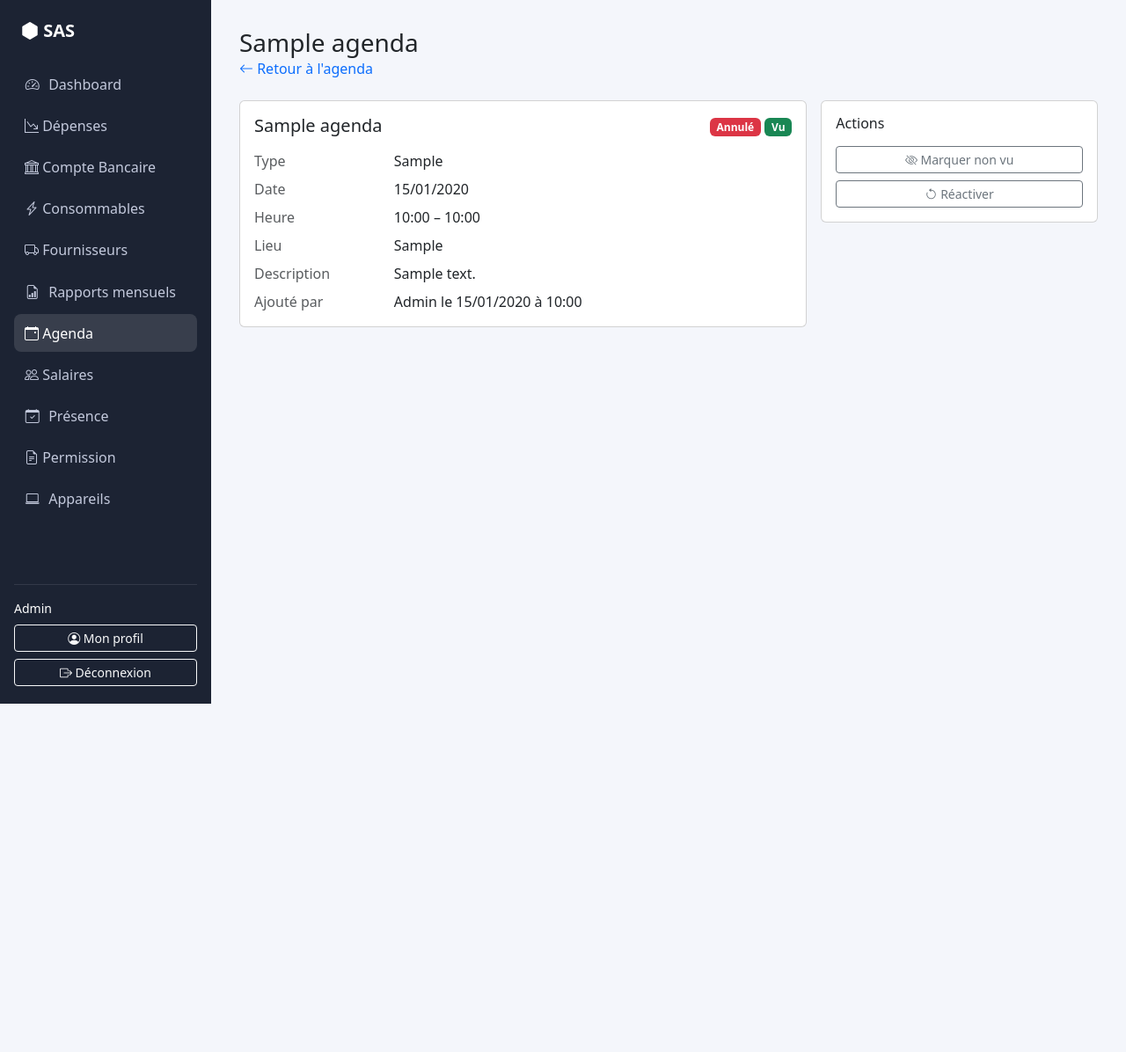
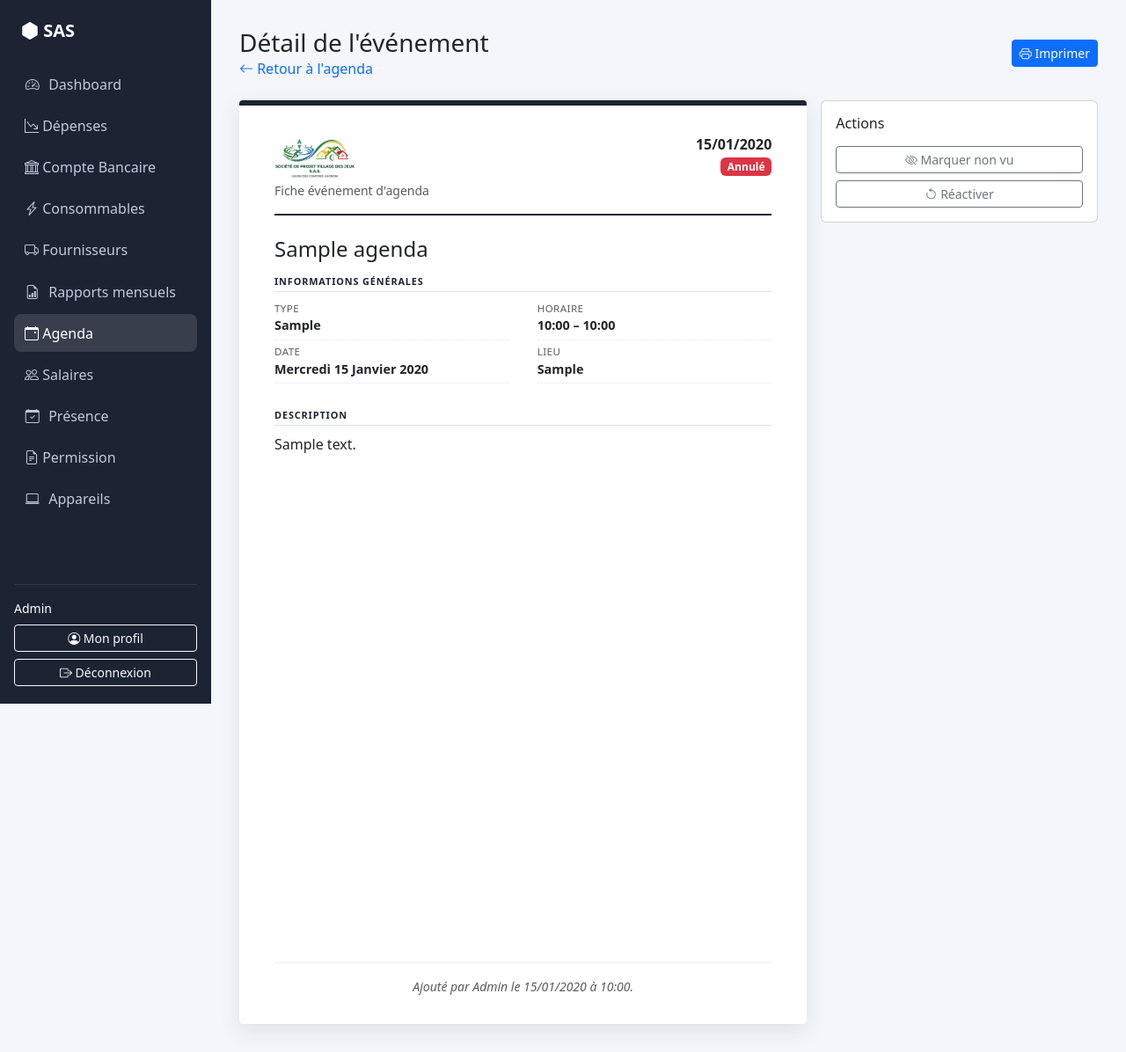
Before and after one commit to smartdev-km/sas, a Flask app: page /agenda/1 in a window 1280 px wide. Shown: the whole page at 88% size. Before the commit the page ends 800 px from the top, so only its background shows below. Run offline with Flask 3, Linux system fonts and the light colour scheme; a user stored in the database is signed in; data comes from the database, SQL or seed files in the repository; tables that the repository leaves empty hold one stand-in row (values such as "Sample post").

Commit message:
Make Description more detailed and give the admin detail page a professional look
- Description textarea grows to 5 rows with a fuller placeholder
  (ordre du jour, documents à préparer, décisions à prendre).
- Rebuilt agenda/detail.html as a letterhead-style document (reusing
  the payslip card styling): logo header, status badge, structured
  Informations générales / Description sections, "Ajouté par" footer,
  and a print button/footer — matching the other printed documents in
  the app instead of the plain dl list it had before.

```diff
--- a/app/agenda.py
+++ b/app/agenda.py
@@ -10,6 +10,12 @@ from app.decorators import role_required, admin_required
 from app.constants import MOIS_FR, TYPES_EVENEMENT
 
 agenda_bp = Blueprint("agenda", __name__, url_prefix="/agenda")
+
+JOURS_SEMAINE = ["Lundi", "Mardi", "Mercredi", "Jeudi", "Vendredi", "Samedi", "Dimanche"]
+
+
+def _date_label(date_valeur):
+    return f"{JOURS_SEMAINE[date_valeur.weekday()]} {date_valeur.day} {MOIS_FR[date_valeur.month - 1]} {date_valeur.year}"
 
 
 def _parse_date(value):
@@ -63,7 +69,10 @@ def liste():
 @role_required("agenda")
 def detail(evenement_id):
     evenement = db.get_or_404(EvenementAgenda, evenement_id)
-    return render_template("agenda/detail.html", evenement=evenement, types_evenement=TYPES_EVENEMENT)
+    return render_template(
+        "agenda/detail.html", evenement=evenement, types_evenement=TYPES_EVENEMENT,
+        now=datetime.now(), date_label=_date_label(evenement.date),
+    )
 
 
 @agenda_bp.route("/nouveau", methods=["POST"])
--- a/app/templates/agenda/detail.html
+++ b/app/templates/agenda/detail.html
@@ -1,51 +1,90 @@
 {% extends "base.html" %}
 {% block title %}{{ evenement.titre }}{% endblock %}
 {% block content %}
-<div class="mb-4">
-    <h1 class="h3 mb-0">{{ evenement.titre }}</h1>
-    <p class="text-muted mb-0">
-        <a href="{{ url_for('agenda.liste', mois=evenement.date.month, annee=evenement.date.year) }}" class="text-decoration-none"><i class="bi bi-arrow-left"></i> Retour à l'agenda</a>
-    </p>
+<div class="d-flex justify-content-between align-items-center mb-4 flex-wrap gap-2 d-print-none">
+    <div>
+        <h1 class="h3 mb-0">Détail de l'événement</h1>
+        <p class="text-muted mb-0">
+            <a href="{{ url_for('agenda.liste', mois=evenement.date.month, annee=evenement.date.year) }}" class="text-decoration-none"><i class="bi bi-arrow-left"></i> Retour à l'agenda</a>
+        </p>
+    </div>
+    <button type="button" class="btn btn-primary btn-sm" onclick="window.print()">
+        <i class="bi bi-printer"></i> Imprimer
+    </button>
 </div>
 
 <div class="row g-3">
     <div class="col-lg-8">
-        <div class="card">
-            <div class="card-body">
-                <div class="d-flex justify-content-between align-items-start mb-3">
-                    <h2 class="h5 mb-0">{{ evenement.titre }}</h2>
+        <div class="card sas-payslip">
+            <div class="card-body p-4">
+                <div class="d-flex justify-content-between align-items-start sas-payslip-header pb-3 mb-4">
                     <div>
-                        {% if evenement.annule %}<span class="badge text-bg-danger">Annulé</span>{% endif %}
-                        {% if evenement.vu_par_admin %}<span class="badge text-bg-success">Vu</span>{% endif %}
+                        <img src="{{ url_for('static', filename='logo.jpg') }}" alt="Société de projet Village des jeux" style="height: 50px;">
+                        <p class="text-muted small mb-0 mt-1">Fiche événement d'agenda</p>
+                    </div>
+                    <div class="text-end">
+                        <div class="fw-semibold">{{ evenement.date.strftime("%d/%m/%Y") }}</div>
+                        {% if evenement.annule %}
+                            <span class="badge text-bg-danger">Annulé</span>
+                        {% elif evenement.vu_par_admin %}
+                            <span class="badge text-bg-success">Vu par l'administration</span>
+                        {% else %}
+                            <span class="badge text-bg-warning">Non consulté</span>
+                        {% endif %}
                     </div>
                 </div>
-                <dl class="row mb-0">
-                    <dt class="col-sm-3 text-muted fw-normal">Type</dt>
-                    <dd class="col-sm-9">{{ types_evenement.get(evenement.type_evenement, evenement.type_evenement) }}</dd>
 
-                    <dt class="col-sm-3 text-muted fw-normal">Date</dt>
-                    <dd class="col-sm-9">{{ evenement.date.strftime("%d/%m/%Y") }}</dd>
+                <h2 class="h4 mb-3">{{ evenement.titre }}</h2>
 
-                    <dt class="col-sm-3 text-muted fw-normal">Heure</dt>
-                    <dd class="col-sm-9">
-                        {% if evenement.heure_debut %}{{ evenement.heure_debut.strftime("%H:%M") }}{% if evenement.heure_fin %} – {{ evenement.heure_fin.strftime("%H:%M") }}{% endif %}{% else %}-{% endif %}
-                    </dd>
+                <section class="sas-payslip-section">
+                    <h3 class="sas-payslip-section-title">Informations générales</h3>
+                    <div class="sas-payslip-columns">
+                        <div class="sas-payslip-col">
+                            <div class="sas-payslip-field">
+                                <div class="text-muted small">Type</div>
+                                <div class="fw-semibold">{{ types_evenement.get(evenement.type_evenement, evenement.type_evenement) }}</div>
+                            </div>
+                            <div class="sas-payslip-field">
+                                <div class="text-muted small">Date</div>
+                                <div class="fw-semibold">{{ date_label }}</div>
+                            </div>
+                        </div>
+                        <div class="sas-payslip-col">
+                            <div class="sas-payslip-field">
+                                <div class="text-muted small">Horaire</div>
+                                <div class="fw-semibold">
+                                    {% if evenement.heure_debut %}{{ evenement.heure_debut.strftime("%H:%M") }}{% if evenement.heure_fin %} – {{ evenement.heure_fin.strftime("%H:%M") }}{% endif %}{% else %}Non précisé{% endif %}
+                                </div>
+                            </div>
+                            <div class="sas-payslip-field">
+                                <div class="text-muted small">Lieu</div>
+                                <div class="fw-semibold">{{ evenement.lieu or "Non précisé" }}</div>
+                            </div>
+                        </div>
+                    </div>
+                </section>
 
-                    <dt class="col-sm-3 text-muted fw-normal">Lieu</dt>
-                    <dd class="col-sm-9">{{ evenement.lieu or "-" }}</dd>
+                <section class="sas-payslip-section">
+                    <h3 class="sas-payslip-section-title">Description</h3>
+                    {% if evenement.description %}
+                        <p class="mb-0" style="white-space: pre-line;">{{ evenement.description }}</p>
+                    {% else %}
+                        <p class="text-muted small mb-0">Aucune description fournie.</p>
+                    {% endif %}
+                </section>
 
-                    <dt class="col-sm-3 text-muted fw-normal">Description</dt>
-                    <dd class="col-sm-9">{{ evenement.description or "-" }}</dd>
-
-                    <dt class="col-sm-3 text-muted fw-normal">Ajouté par</dt>
-                    <dd class="col-sm-9 mb-0">{{ evenement.cree_par.nom }} le {{ evenement.created_at.strftime("%d/%m/%Y à %H:%M") }}</dd>
-                </dl>
+                <p class="text-muted small mt-4 mb-0 sas-payslip-footer">
+                    Ajouté par {{ evenement.cree_par.nom }} le {{ evenement.created_at.strftime("%d/%m/%Y à %H:%M") }}.
+                </p>
+                <p class="text-muted small mt-1 mb-0 d-none d-print-block">
+                    Document généré le {{ now.strftime("%d/%m/%Y à %H:%M") }}.
+                </p>
             </div>
         </div>
     </div>
 
     {% if current_user.role == 'admin' %}
-    <div class="col-lg-4">
+    <div class="col-lg-4 d-print-none">
         <div class="card">
             <div class="card-body">
                 <h2 class="h6 mb-3">Actions</h2>
```
Also changed, not shown: app/templates/agenda/liste.html (+4 -4 lines).
